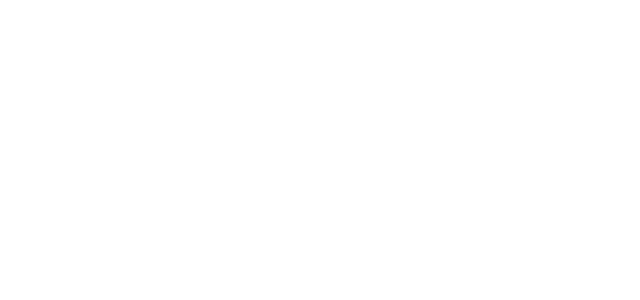
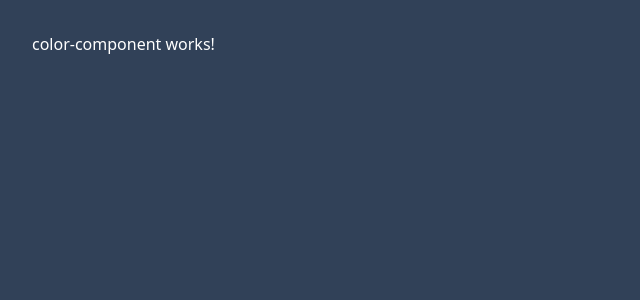
Before and after one commit to seriiserii825/ng-simonov, an Angular app: page / in a window 1280 px wide. Shown: the top 300 px of the page, without its empty margins (0-640 px from the left). Built offline with nearby package versions, Linux system fonts and the light colour scheme.

Commit message:
feat: color component

```diff
--- a/src/app/app.html
+++ b/src/app/app.html
@@ -1,2 +1,4 @@
-<main class="main"></main>
+<main class="min-h-screen bg-slate-700 text-white p-8">
+  <app-color-component />
+</main>
 <router-outlet />
--- a/src/app/app.ts
+++ b/src/app/app.ts
@@ -1,11 +1,12 @@
 import { Component, signal } from '@angular/core';
 import { RouterOutlet } from '@angular/router';
+import { ColorComponent } from './components/color-component/color-component';
 
 @Component({
   selector: 'app-root',
-  imports: [RouterOutlet],
+  imports: [RouterOutlet, ColorComponent],
   templateUrl: './app.html',
-  styleUrl: './app.css'
+  styleUrl: './app.css',
 })
 export class App {
   protected readonly title = signal('ng-simonov');
--- /dev/null
+++ b/src/app/components/color-component/color-component.html
@@ -0,0 +1 @@
+<p>color-component works!</p>
--- /dev/null
+++ b/src/app/components/color-component/color-component.ts
@@ -0,0 +1,10 @@
+import { Component, signal } from '@angular/core';
+
+@Component({
+  selector: 'app-color-component',
+  imports: [],
+  templateUrl: './color-component.html',
+})
+export class ColorComponent {
+  color = signal<string>('red');
+}
--- a/tsconfig.json
+++ b/tsconfig.json
@@ -17,7 +17,8 @@
   "angularCompilerOptions": {
     "enableI18nLegacyMessageIdFormat": false,
     "strictInjectionParameters": true,
-    "strictInputAccessModifiers": true
+    "strictInputAccessModifiers": true,
+    "strictTemplates": true
   },
   "files": [],
   "references": [
```
